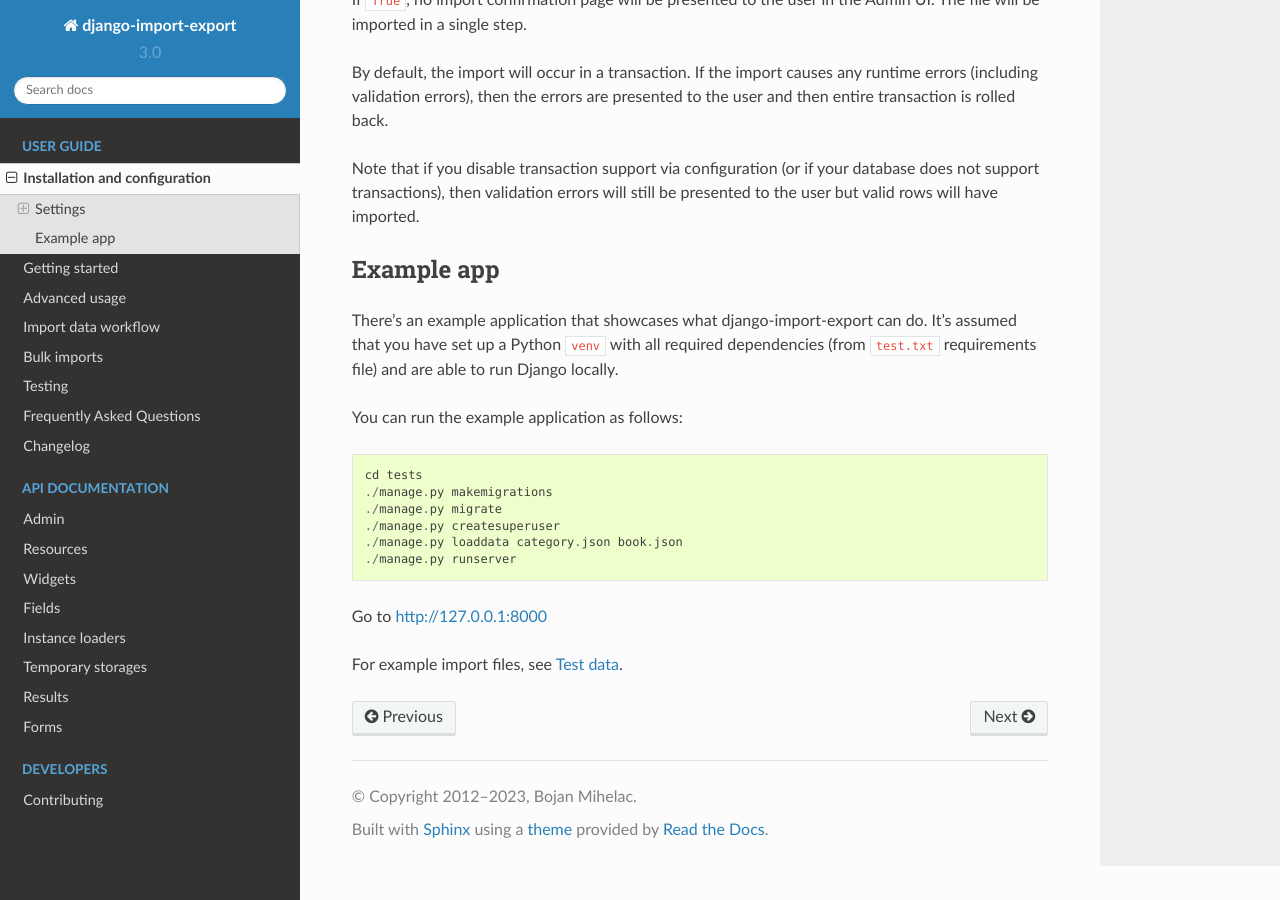
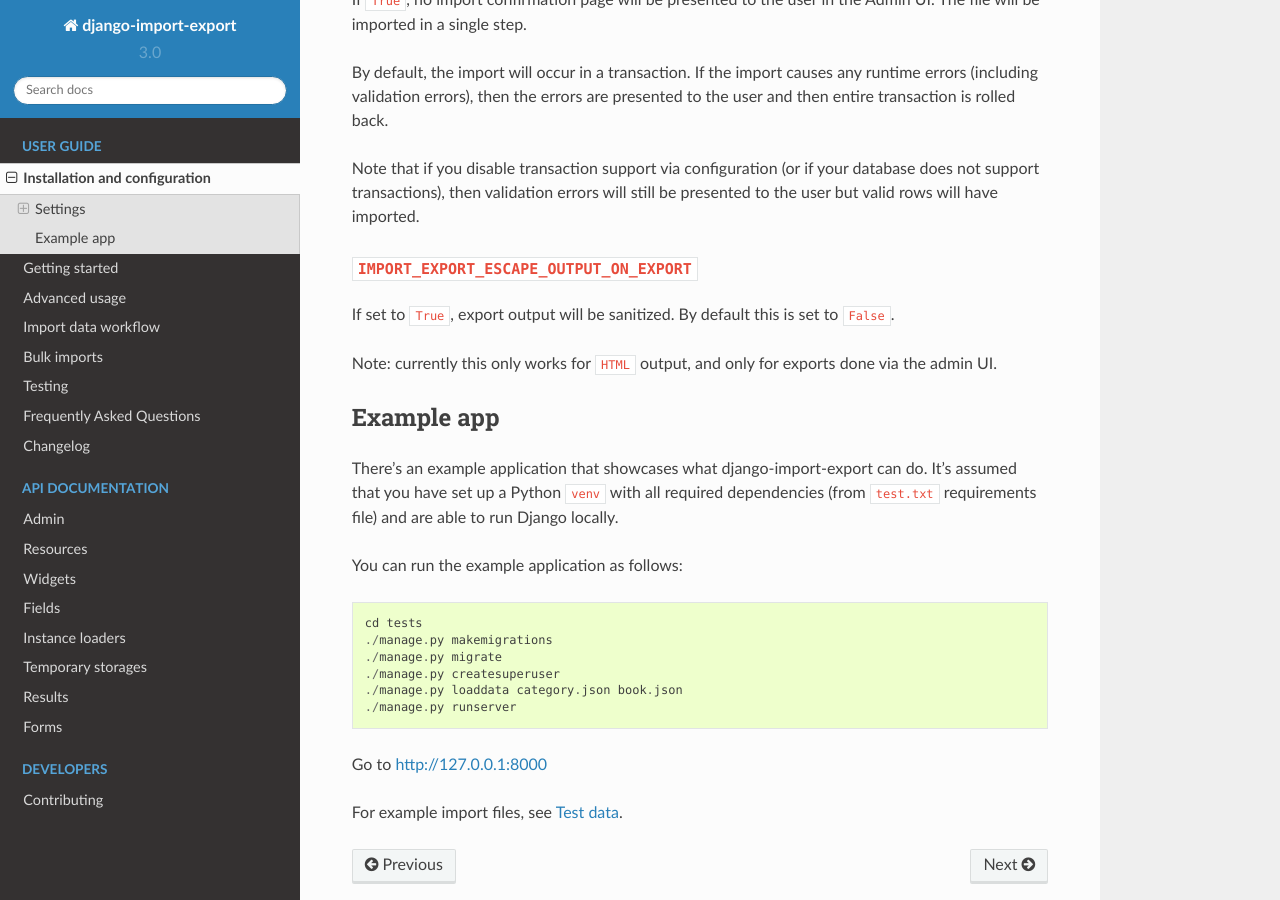
Before and after one commit to django-import-export/django-import-export, a Sphinx documentation site: the page built from docs/installation.rst, in a window 1280 px wide and 900 px high, scrolled down 2154 px. Built offline with Sphinx 7.4.7 and the Read the Docs theme 2.0.0, drawn with Linux system fonts in a browser that asks for light colours; pages that are not in the unit, such as notebooks, are missing from menus.

Commit message:
Mention new settings in docs

```diff
--- a/docs/installation.rst
+++ b/docs/installation.rst
@@ -120,6 +120,15 @@
 does not support transactions), then validation errors will still be presented to the user
 but valid rows will have imported.
 
+``IMPORT_EXPORT_ESCAPE_OUTPUT_ON_EXPORT``
+~~~~~~~~~~~~~~~~~~~~~~~~~~~~~~~~~~~~
+
+If set to ``True``, export output will be sanitized. By default this is set to ``False``.
+
+Note: currently this only works for ``HTML`` output, and only for exports done via the admin UI.
+
+
+
 .. _exampleapp:
 
 Example app
```
